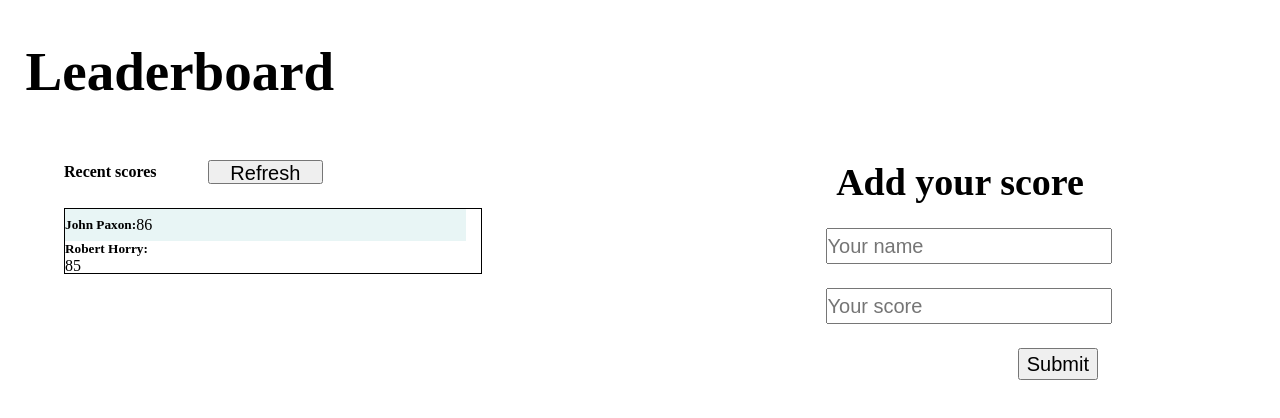
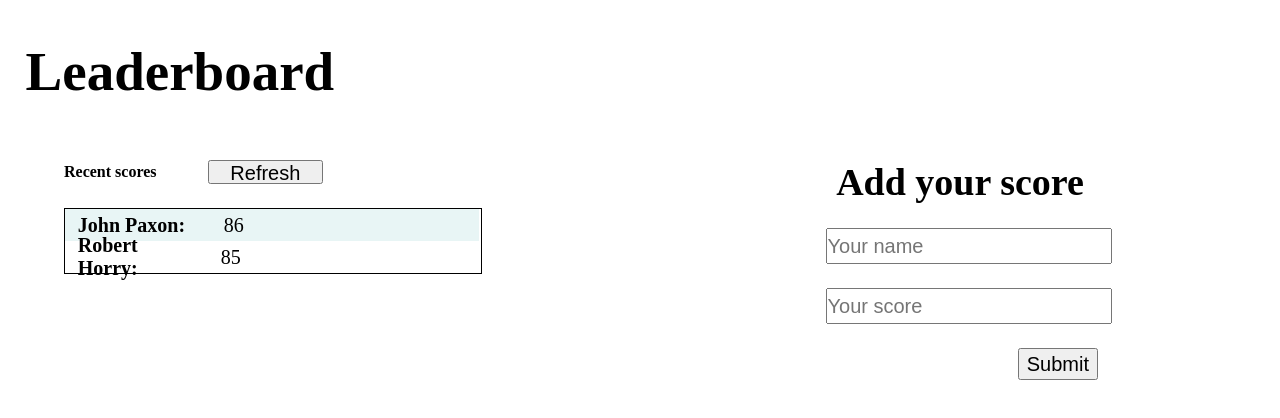
Before and after one commit to eamador1/leaderboard, a website built with webpack: page src/index.html in a window 1280 px wide. Built offline with nearby package versions, Linux system fonts and the light colour scheme; no server answers.

Commit message:
change class from user to player in css

```diff
--- a/src/style.css
+++ b/src/style.css
@@ -55,7 +55,7 @@ h1 {
   margin-bottom: 3vh;
 }
 
-.user {
+.player {
   display: flex;
   justify-content: flex-start;
   width: 68vw;
@@ -63,11 +63,11 @@ h1 {
   padding-left: 2vw;
 }
 
-.user h5 {
+.player h5 {
   width: 45%;
 }
 
-.user span {
+.player span {
   margin-left: 2vw;
 }
 
@@ -133,16 +133,16 @@ h1 {
     margin-left: 5vw;
   }
 
-  .user {
+  .player {
     padding-left: 1vw;
   }
 
-  .user h5 {
+  .player h5 {
     font-size: 20px;
     width: 30%;
   }
 
-  .user span {
+  .player span {
     margin-left: 2vw;
     font-size: 20px;
   }
```
